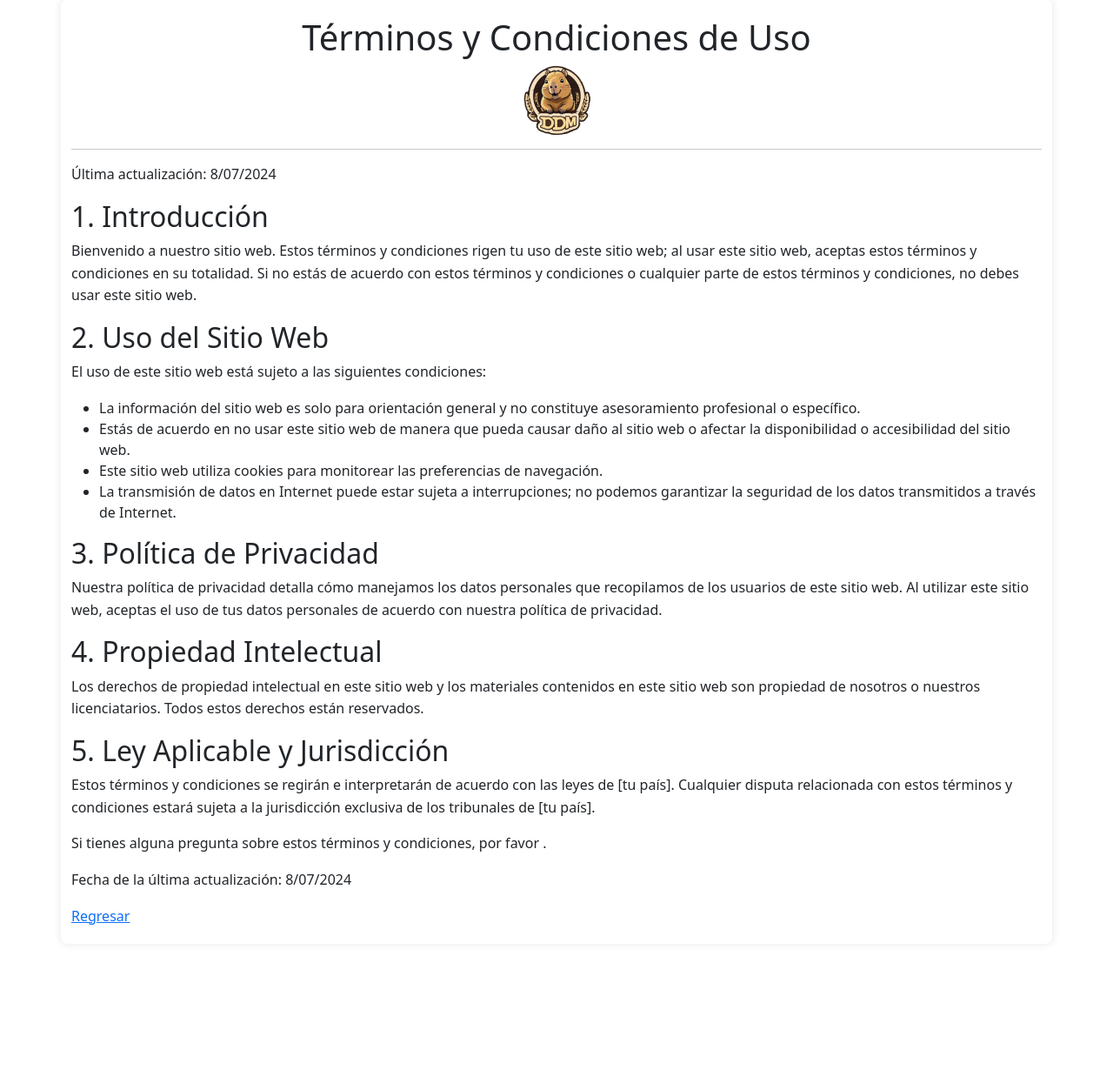
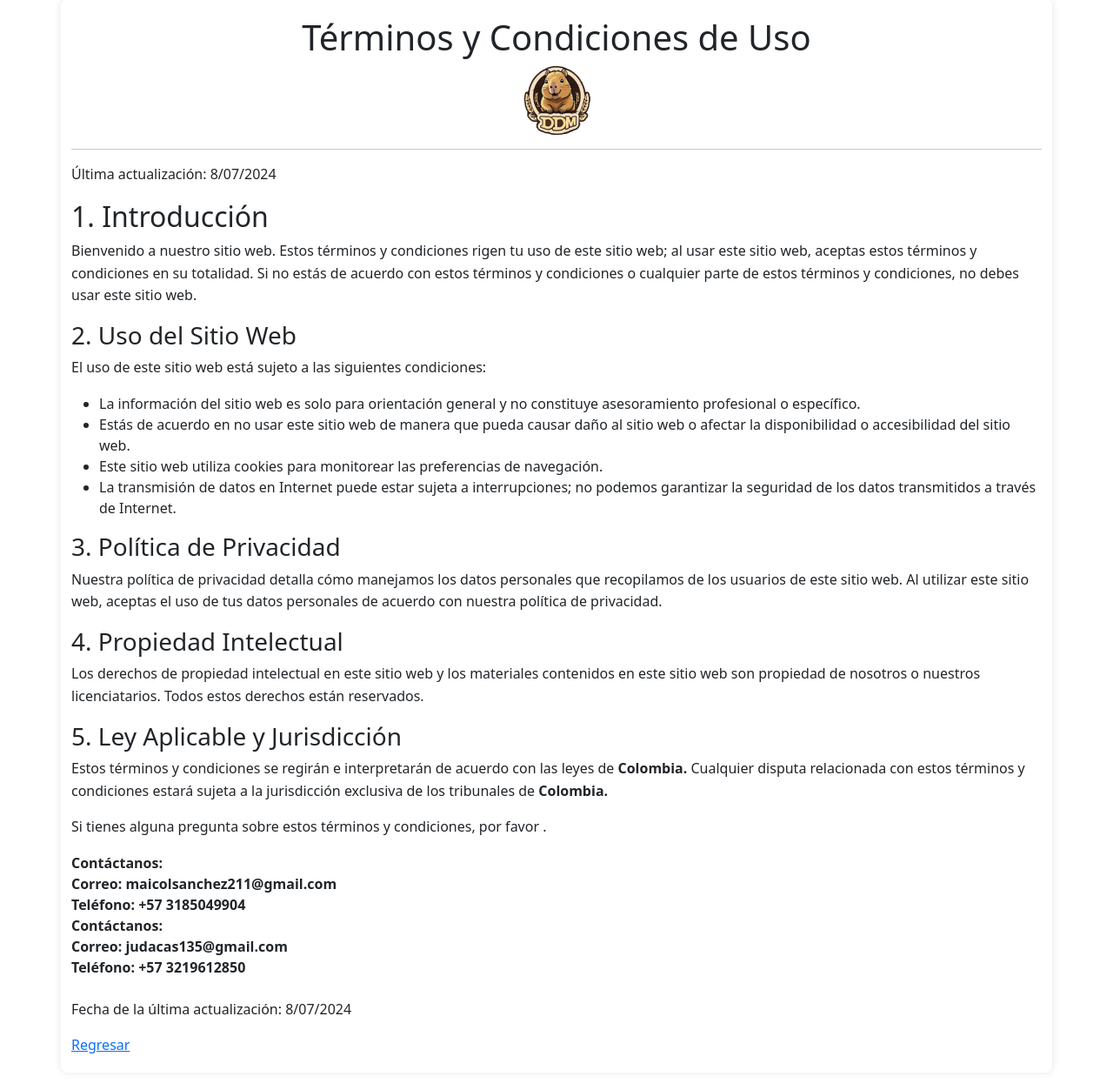
Before and after one commit to mikeelprogramador/DDM, a PHP site: page /DDM/terminos.php in a window 1280 px wide. Shown: the part 21-1274 px from the top of the page at 87% size. Before the commit the page ends 1084 px from the top, so only its background shows below. Run offline with PHP 8.4, Linux system fonts and the light colour scheme; some libraries are stand-ins or nearby versions.

Commit message:
Beta 9.9

```diff
--- a/terminos.php
+++ b/terminos.php
@@ -47,7 +47,7 @@ if( isset($_GET['men'])){
           y condiciones o cualquier parte de estos términos y condiciones,
           no debes usar este sitio web.</p>
 
-    <h2>2. Uso del Sitio Web</h2>
+    <h3>2. Uso del Sitio Web</h3>
 
     <p>El uso de este sitio web está sujeto a las siguientes condiciones:</p>
 
@@ -61,27 +61,34 @@ if( isset($_GET['men'])){
             no podemos garantizar la seguridad de los datos transmitidos a través de Internet.</li>
     </ul>
 
-    <h2>3. Política de Privacidad</h2>
+    <h3>3. Política de Privacidad</h3>
 
     <p>Nuestra política de privacidad detalla cómo manejamos los datos
          personales que recopilamos de los usuarios de este sitio web.
           Al utilizar este sitio web, aceptas el uso de tus datos personales
            de acuerdo con nuestra política de privacidad.</p>
 
-    <h2>4. Propiedad Intelectual</h2>
+    <h3>4. Propiedad Intelectual</h3>
 
     <p>Los derechos de propiedad intelectual en este sitio web y los
          materiales contenidos en este sitio web son propiedad de
          nosotros o nuestros licenciatarios. Todos estos derechos están reservados.</p>
 
-    <h2>5. Ley Aplicable y Jurisdicción</h2>
+    <h3>5. Ley Aplicable y Jurisdicción</h3>
 
     <p>Estos términos y condiciones se regirán e interpretarán de
-         acuerdo con las leyes de [tu país]. Cualquier disputa relacionada
+         acuerdo con las leyes de <b>Colombia.</b> Cualquier disputa relacionada
          con estos términos y condiciones estará sujeta a la jurisdicción
-         exclusiva de los tribunales de [tu país].</p>
+         exclusiva de los tribunales de <b>Colombia.</b></p>
 
     <p>Si tienes alguna pregunta sobre estos términos y condiciones, por favor .</p>
+    <b>Contáctanos:<br>
+    Correo: maicolsanchez211@gmail.com <br>
+    Teléfono: +57 3185049904 <br>
+
+    Contáctanos:<br>
+    Correo: judacas135@gmail.com <br>
+    Teléfono: +57 3219612850</b> <br><br>
 
     <p>Fecha de la última actualización: 8/07/2024</p>
     <a href="check-in.php">Regresar</a>
```
Also changed, not shown: instalar.php (+20 -12 lines), view/adm/perfil.php (+5 -5 lines).
